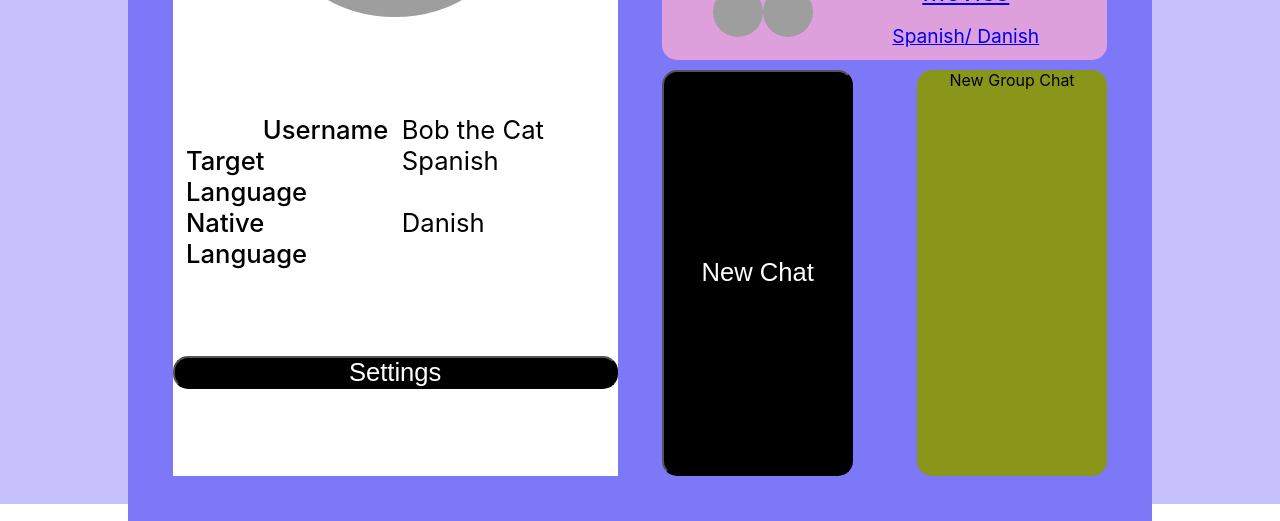
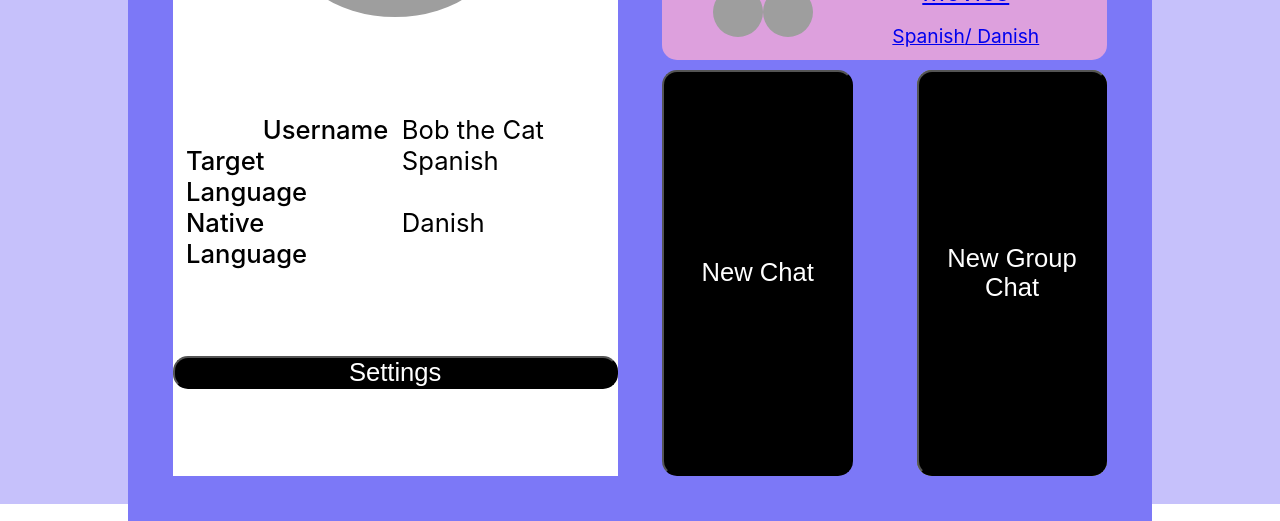
Before and after one commit to mackneupart/chat-app-TxID, a React (Create React App) app: page /home in a window 1280 px wide. Shown: the part 296-817 px from the top of the page. Built offline with nearby package versions, Linux system fonts and the light colour scheme; grey boxes are pictures that could not be loaded.

Commit message:
Fix functions that handles the new chats

```diff
--- a/src/Pages/Home.js
+++ b/src/Pages/Home.js
@@ -18,13 +18,16 @@ export default function Home() {
     setChatList([
       ...chatList,
       {
+        chat: [
+          {
             id: Math.random().toString(),
             username: "Kitty What Up",
             TL: "French",
             NL: "English",
             image:
               "https://media.npr.org/assets/img/2021/08/11/gettyimages-1279899488_wide-f3860ceb0ef19643c335cb34df3fa1de166e2761-s1100-c50.jpg",
-        chatType: "single",
+          },
+        ],
       },
     ]);
   }
@@ -33,13 +36,27 @@ export default function Home() {
     setChatList([
       ...chatList,
       {
+        groupChat: [
+          {
             id: Math.random().toString(),
-        username: "Kitty What Up",
-        TL: "French",
-        NL: "English",
+            username: "Kitty",
+            TL: "Spanish",
+            NL: "Danish",
             image:
-          "https://media.npr.org/assets/img/2021/08/11/gettyimages-1279899488_wide-f3860ceb0ef19643c335cb34df3fa1de166e2761-s1100-c50.jpg",
-        chatType: "group",
+              "https://th-thumbnailer.cdn-si-edu.com/bZAar59Bdm95b057iESytYmmAjI=/1400x1050/filters:focal(594x274:595x275)/https://tf-cmsv2-smithsonianmag-media.s3.amazonaws.com/filer/95/db/95db799b-fddf-4fde-91f3-77024442b92d/egypt_kitty_social.jpg",
+            interest: "Knitting",
+          },
+          {
+            id: Math.random().toString(),
+            username: "Kat",
+            TL: "Spanish",
+            NL: "Danish",
+            image:
+              "https://i.pinimg.com/originals/ed/08/bf/ed08bf6bff9e2e870d96b976c23829c8.jpg",
+
+            interest: "Knitting",
+          },
+        ],
       },
     ]);
   }
@@ -76,7 +93,9 @@ export default function Home() {
               <div className="newChat">
                 <Button click={addChat} text="New Chat" />
               </div>
-              <div className="newGroupChat">New Group Chat</div>
+              <div className="newGroupChat">
+                <Button click={addGroupChat} text="New Group Chat" />
+              </div>
             </div>
           </div>
         </div>
```
Lines whose indentation alone changed are shown as unchanged.
